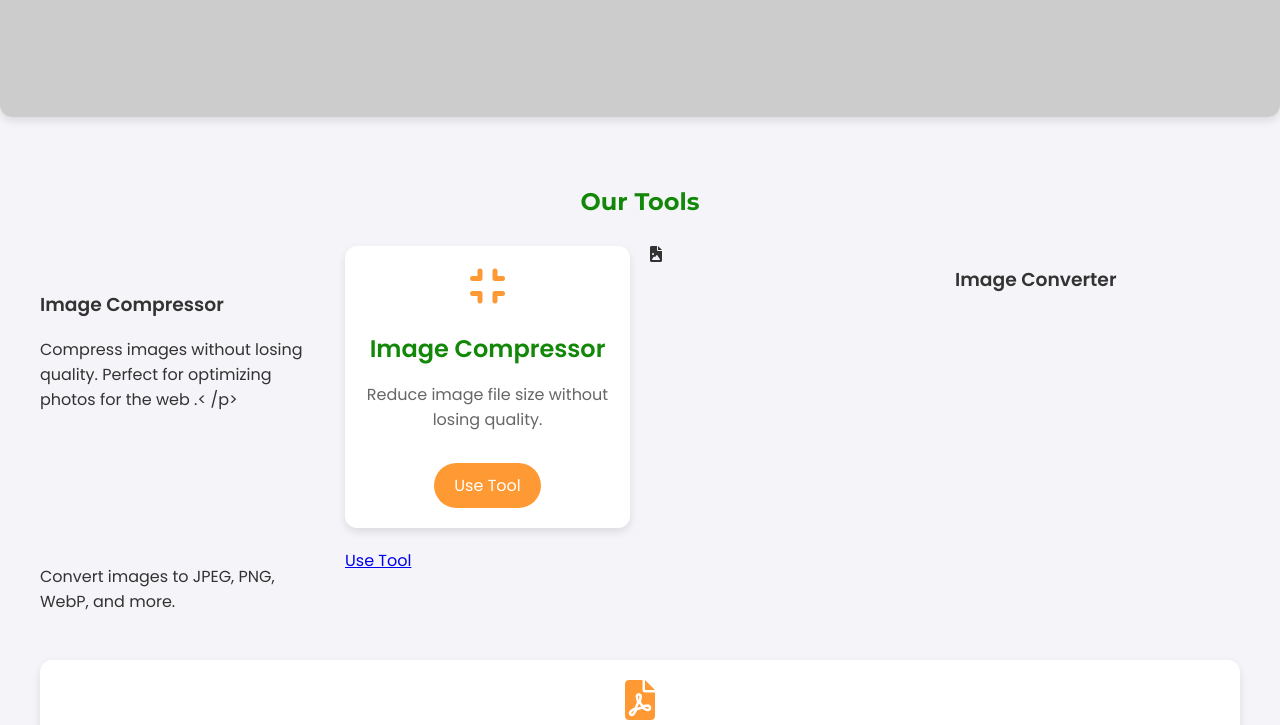
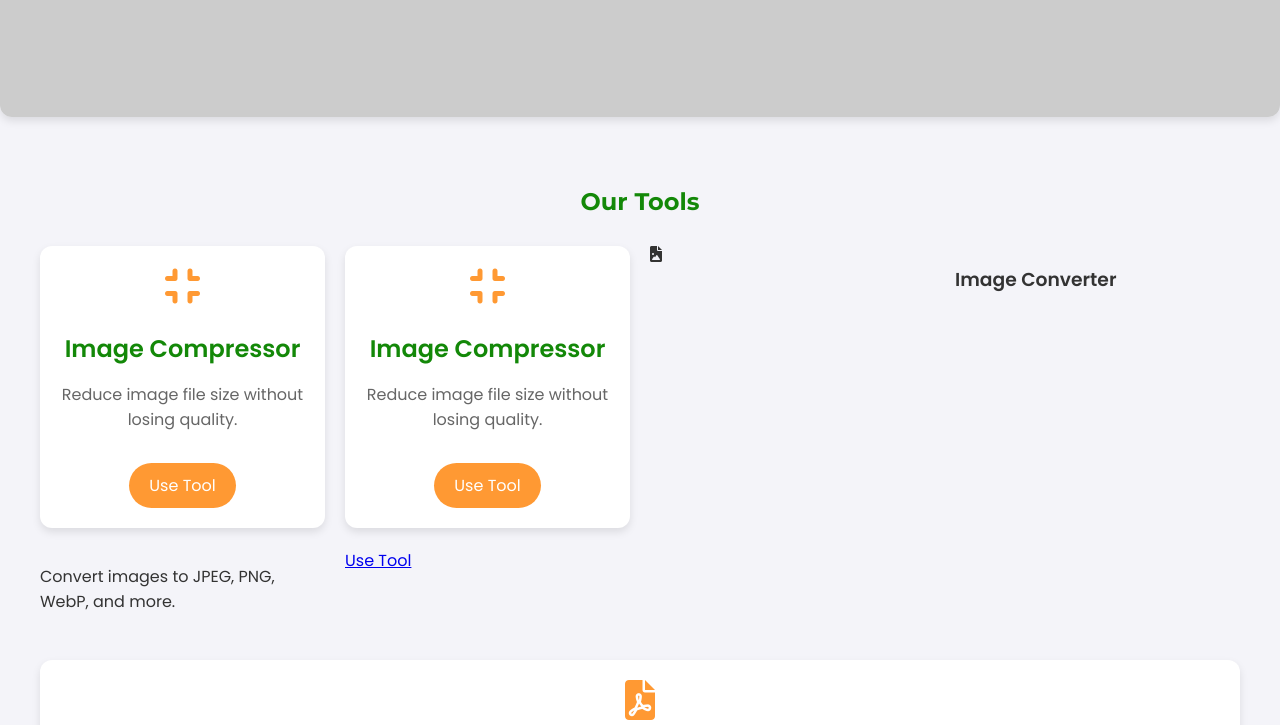
Before and after one commit to shahidk9027/Image-Resize-Site, a plain HTML site: page index.html in a window 1280 px wide. Shown: the part 551-1276 px from the top of the page. Drawn offline with Linux system fonts and the light colour scheme; placeholder pictures from the web are drawn by us.

Commit message:
Update index.html

```diff
--- a/index.html
+++ b/index.html
@@ -233,13 +233,13 @@
         <h2 style="text-align: center; color: #138808; font-family: 'Montserrat', sans-serif;">Our Tools</h2>
         <div class="tools-grid">
             <!-- Image Tools -->
-         <a href-"tool/img.compress.html" class-"tool-card" style-"text-decoration: none; color: inherit;">
-         <div>
-      <img src-"https://cdn-icons-png.flaticon.com/512/3767/3767084.png" alt-"Image Compressor">
-      <h3>Image Compressor</h3>
-      <p>Compress images without losing quality. Perfect for optimizing photos for the web .< /p>
-      </div>
-       </a>
+       <div class="tool-card">
+                <i class="fas fa-compress"></i>
+                <h3>Image Compressor</h3>
+                <p>Reduce image file size without losing quality.</p>
+                <a href="#">Use Tool</a>
+            </div>
+
            <div class="tool-card">
     <i class="fas fa-compress"></i>
     <h3>Image Compressor</h3>
```
